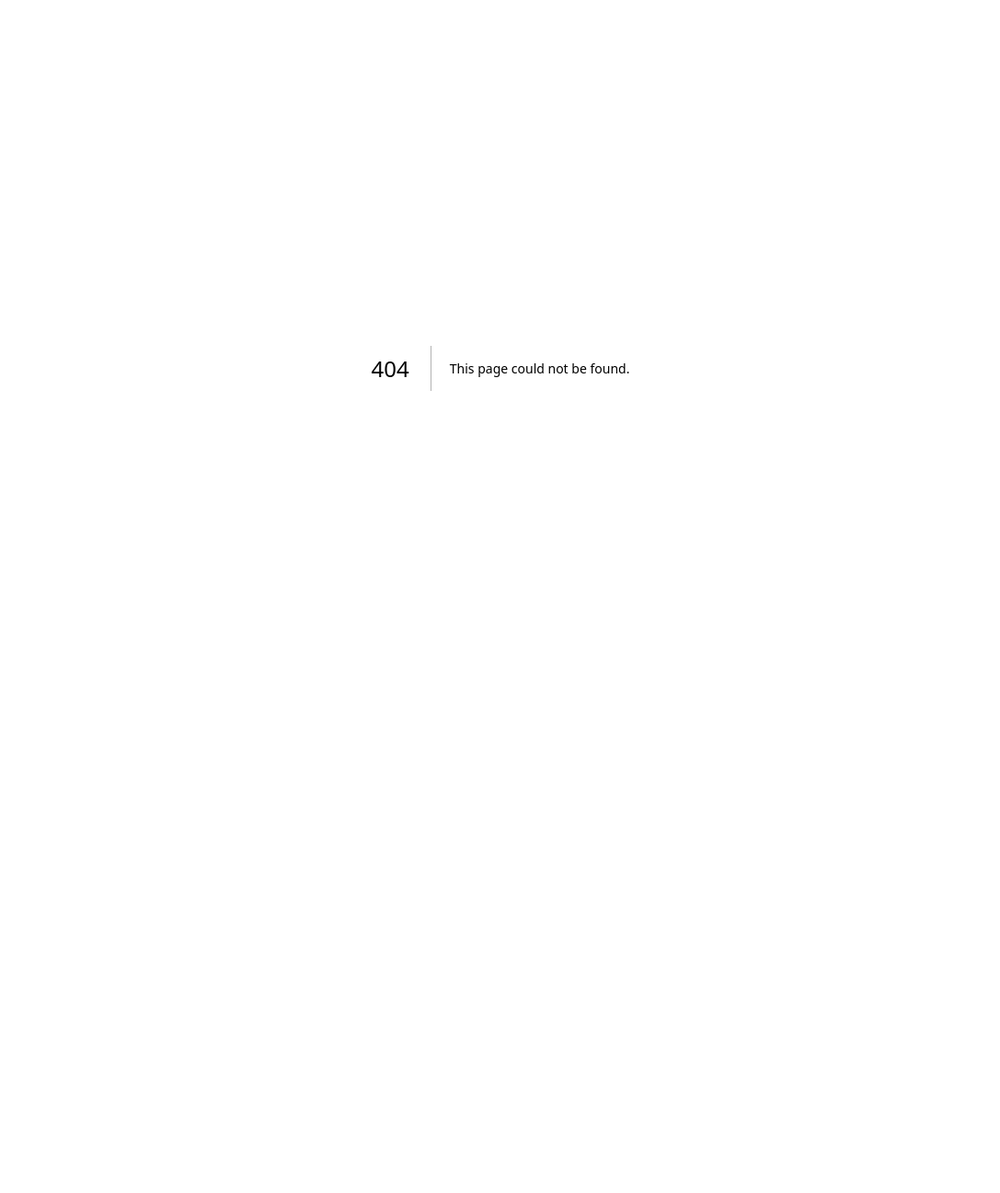
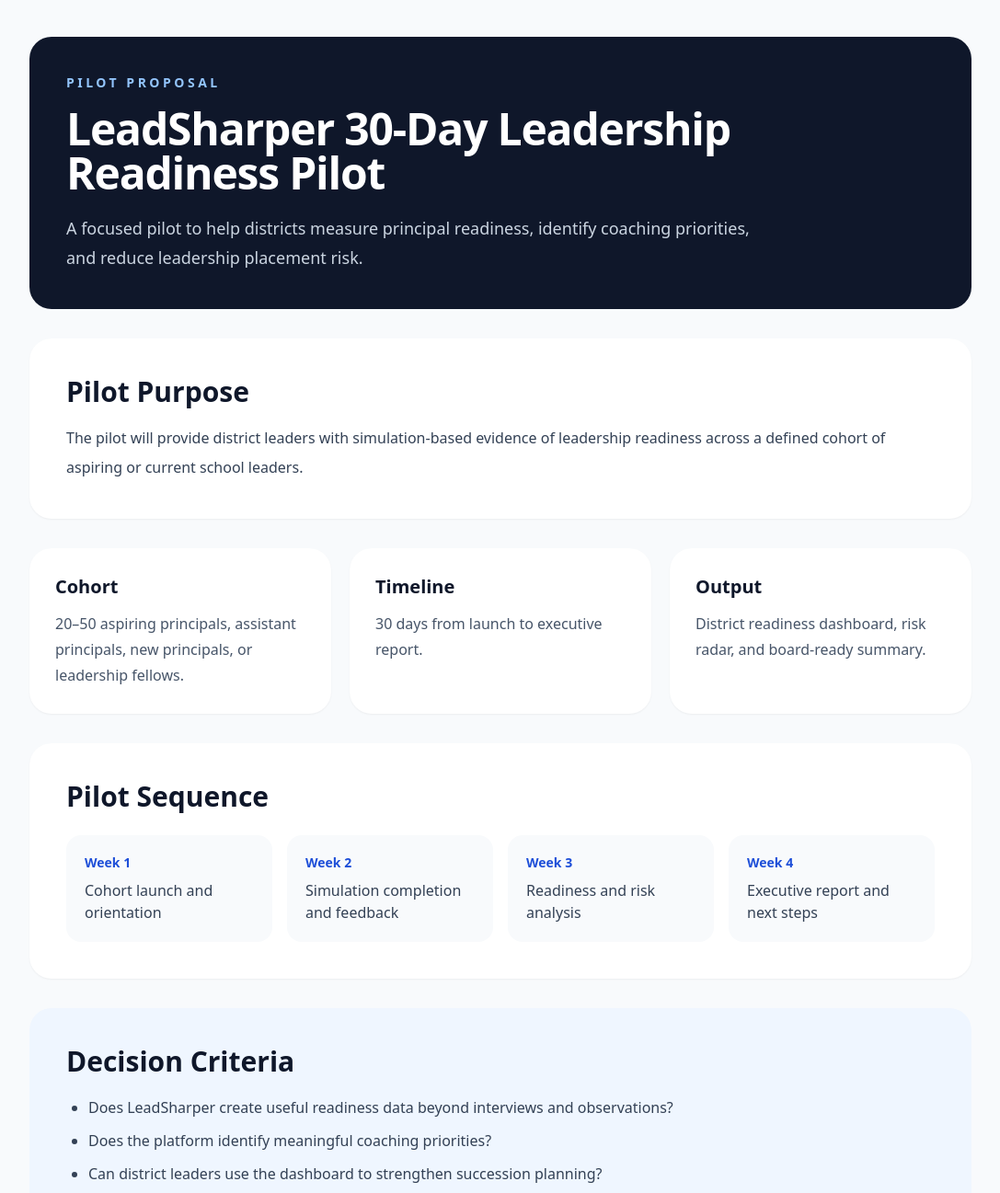
Before and after one commit to jmarc296-jpg/instructional-leadership-practice, a Next.js app: page /pilot-proposal in a window 1280 px wide. Before the commit this address had no page. Shown: the top 1297 px of the page at 92% size, without its empty margins (96-1183 px from the left). Before the commit the page ends 800 px from the top, so only its background shows below. Built offline with nearby package versions, Linux system fonts and the light colour scheme.

Commit message:
Add shareable district pilot proposal

```diff
--- /dev/null
+++ b/app/pilot-proposal/page.tsx
@@ -0,0 +1,95 @@
+'use client'
+
+export default function PilotProposalPage() {
+  return (
+    <main className="min-h-screen bg-slate-50 px-6 py-10 print:bg-white">
+      <div className="mx-auto max-w-5xl space-y-8">
+        <section className="rounded-3xl bg-slate-900 p-10 text-white print:bg-white print:text-slate-900 print:border">
+          <p className="text-sm font-semibold uppercase tracking-[0.25em] text-blue-300 print:text-blue-700">
+            Pilot Proposal
+          </p>
+
+          <h1 className="mt-4 text-5xl font-semibold tracking-tight">
+            LeadSharper 30-Day Leadership Readiness Pilot
+          </h1>
+
+          <p className="mt-5 max-w-3xl text-lg leading-8 text-slate-300 print:text-slate-700">
+            A focused pilot to help districts measure principal readiness, identify coaching priorities, and reduce leadership placement risk.
+          </p>
+        </section>
+
+        <section className="rounded-3xl bg-white p-10 shadow-sm print:shadow-none print:border">
+          <h2 className="text-3xl font-semibold text-slate-900">Pilot Purpose</h2>
+          <p className="mt-4 leading-8 text-slate-700">
+            The pilot will provide district leaders with simulation-based evidence of leadership readiness across a defined cohort of aspiring or current school leaders.
+          </p>
+        </section>
+
+        <section className="grid gap-5 md:grid-cols-3">
+          <Card title="Cohort" text="20–50 aspiring principals, assistant principals, new principals, or leadership fellows." />
+          <Card title="Timeline" text="30 days from launch to executive report." />
+          <Card title="Output" text="District readiness dashboard, risk radar, and board-ready summary." />
+        </section>
+
+        <section className="rounded-3xl bg-white p-10 shadow-sm print:shadow-none print:border">
+          <h2 className="text-3xl font-semibold text-slate-900">Pilot Sequence</h2>
+
+          <div className="mt-6 grid gap-4 md:grid-cols-4">
+            <Step week="Week 1" text="Cohort launch and orientation" />
+            <Step week="Week 2" text="Simulation completion and feedback" />
+            <Step week="Week 3" text="Readiness and risk analysis" />
+            <Step week="Week 4" text="Executive report and next steps" />
+          </div>
+        </section>
+
+        <section className="rounded-3xl bg-blue-50 p-10 print:border">
+          <h2 className="text-3xl font-semibold text-slate-900">Decision Criteria</h2>
+          <ul className="mt-5 list-disc space-y-3 pl-6 text-slate-700">
+            <li>Does LeadSharper create useful readiness data beyond interviews and observations?</li>
+            <li>Does the platform identify meaningful coaching priorities?</li>
+            <li>Can district leaders use the dashboard to strengthen succession planning?</li>
+            <li>Does the pilot create enough value to justify district-wide implementation?</li>
+          </ul>
+        </section>
+
+        <section className="rounded-3xl bg-white p-10 shadow-sm print:shadow-none print:border">
+          <h2 className="text-3xl font-semibold text-slate-900">Recommended Investment</h2>
+          <p className="mt-4 leading-8 text-slate-700">
+            Recommended pilot range: <strong>$15K–$25K</strong>, depending on cohort size, implementation support, and reporting needs.
+          </p>
+        </section>
+
+        <div className="print:hidden flex flex-wrap gap-3">
+          <a href="/pilot" className="rounded-2xl bg-blue-600 px-6 py-4 text-sm font-semibold text-white">
+            Apply for pilot
+          </a>
+
+          <button
+            onClick={() => window.print()}
+            className="rounded-2xl border border-slate-300 px-6 py-4 text-sm font-semibold text-slate-900"
+          >
+            Print / Save as PDF
+          </button>
+        </div>
+      </div>
+    </main>
+  )
+}
+
+function Card({ title, text }: { title: string; text: string }) {
+  return (
+    <div className="rounded-3xl bg-white p-7 shadow-sm print:shadow-none print:border">
+      <h3 className="text-xl font-semibold text-slate-900">{title}</h3>
+      <p className="mt-3 leading-7 text-slate-600">{text}</p>
+    </div>
+  )
+}
+
+function Step({ week, text }: { week: string; text: string }) {
+  return (
+    <div className="rounded-2xl bg-slate-50 p-5">
+      <div className="text-sm font-semibold text-blue-700">{week}</div>
+      <div className="mt-2 text-slate-700">{text}</div>
+    </div>
+  )
+}
```
